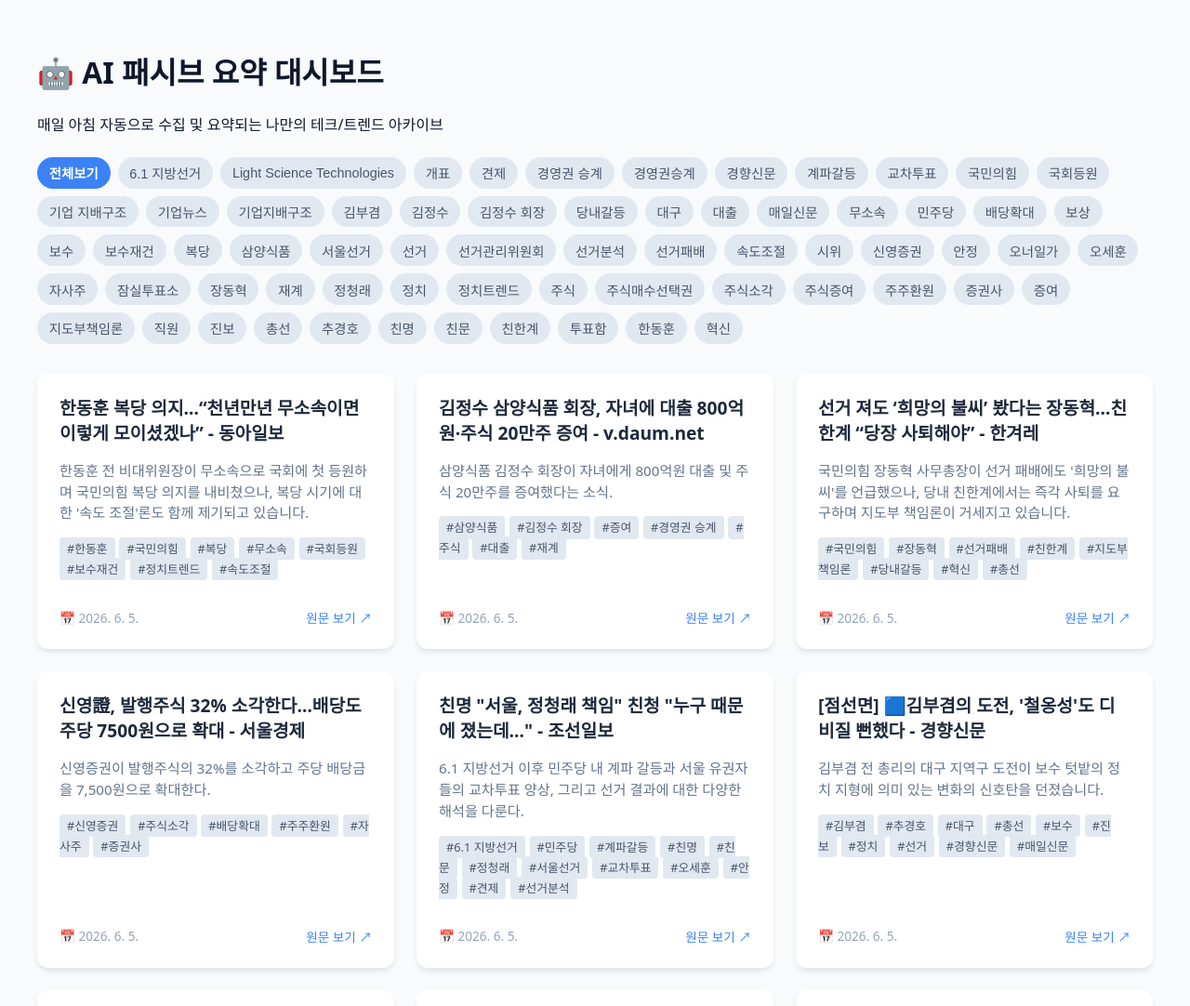
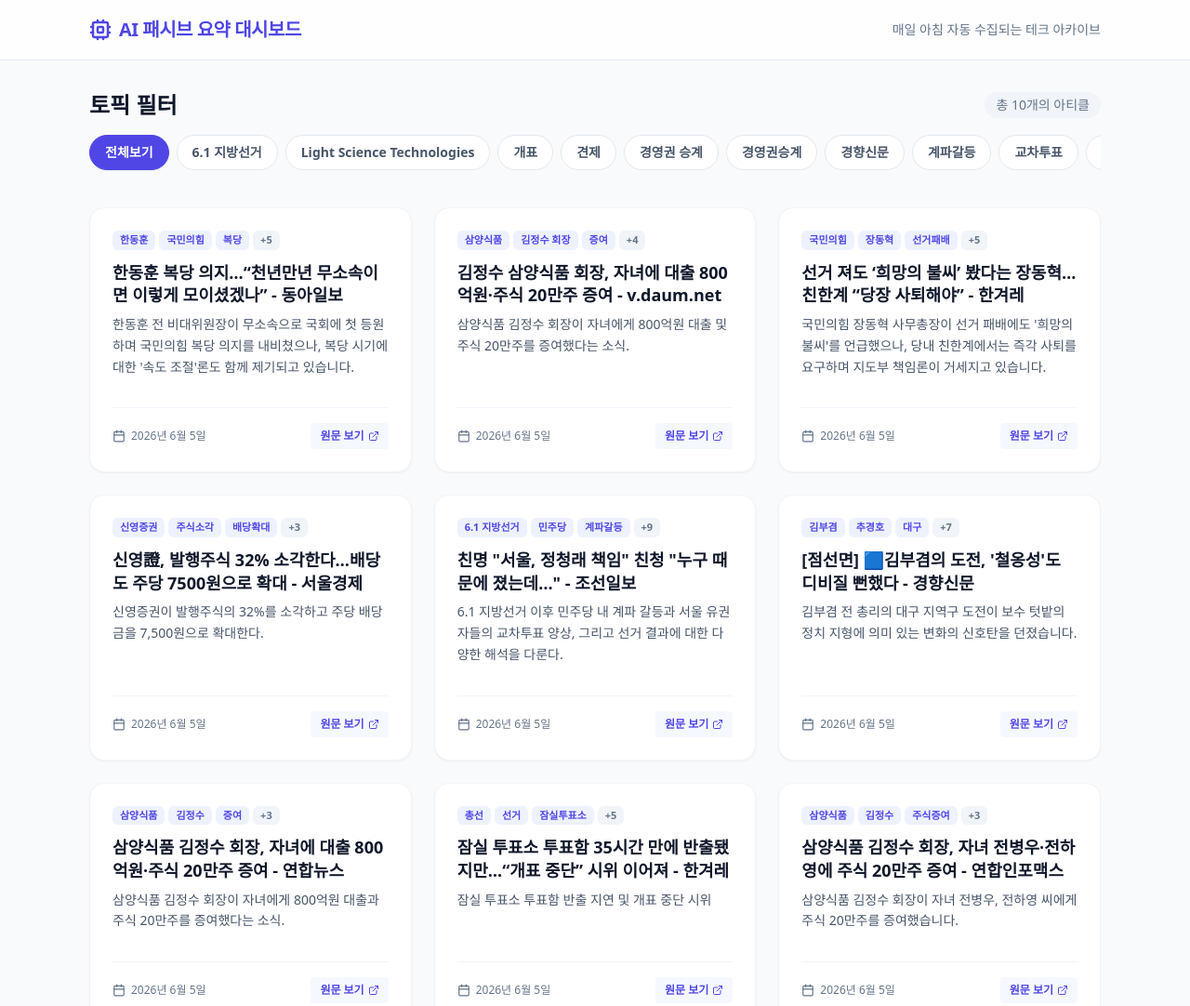
Before and after one commit to sdavids5889/stock_dashboard, an Astro site: page / in a window 1280 px wide. Shown: the top 1082 px of the page at 93% size. Built offline with nearby package versions, Linux system fonts and the light colour scheme; Astro itself is replaced by a stand-in of ours; a web font is replaced by a local one.

Commit message:
대시보드 디자인 및 코드 변경

```diff
--- a/src/pages/index.astro
+++ b/src/pages/index.astro
@@ -10,7 +10,9 @@ const sortedPosts = allPosts.sort((a, b) => b.data.pubDate.valueOf() - a.data.pu
 // 모든 고유 태그 수집 및 정렬
 const allTags = new Set<string>();
 sortedPosts.forEach(post => {
-  post.data.tags.forEach(tag => allTags.add(tag));
+  if(post.data.tags) {
+      post.data.tags.forEach((tag: string) => allTags.add(tag));
+  }
 });
 const uniqueTags = Array.from(allTags).sort();
 ---
@@ -20,82 +22,167 @@ const uniqueTags = Array.from(allTags).sort();
     <meta charset="utf-8" />
     <meta name="viewport" content="width=device-width, initial-scale=1.0" />
     <title>AI 정보 수집 요약 대시보드</title>
+    <!-- Tailwind CSS CDN for Astro runtime styling (실제 프로덕션에서는 Astro 내장 Tailwind 통합 사용 권장) -->
+    <script src="https://cdn.tailwindcss.com"></script>
     <style>
-      body { font-family: system-ui, sans-serif; background: #f8fafc; color: #0f172a; max-width: 1200px; margin: 0 auto; padding: 2rem; }
-      .grid { display: grid; grid-template-columns: repeat(auto-fill, minmax(300px, 1fr)); gap: 1.5rem; margin-top: 2rem; }
-      .card { background: white; padding: 1.5rem; border-radius: 12px; box-shadow: 0 4px 6px -1px rgb(0 0 0 / 0.1); display: flex; flex-direction: column; justify-content: space-between; transition: transform 0.2s, opacity 0.3s ease-in-out, max-height 0.3s ease-in-out, padding 0.3s ease-in-out, margin 0.3s ease-in-out; overflow: hidden; }
-      .card:hover { transform: translateY(-4px); }
-      .card.hidden { opacity: 0; max-height: 0; padding-top: 0; padding-bottom: 0; margin-top: 0; margin-bottom: 0; transform: translateY(-10px); pointer-events: none; }
-      .title { font-size: 1.2rem; font-weight: bold; margin: 0 0 0.5rem 0; color: #1e293b; line-height: 1.4; }
-      .desc { font-size: 0.95rem; color: #64748b; line-height: 1.5; flex-grow: 1; display: -webkit-box; -webkit-line-clamp: 3; -webkit-box-orient: vertical; overflow: hidden; }
-      .meta { font-size: 0.85rem; color: #94a3b8; margin-top: 1rem; display: flex; justify-content: space-between; align-items: center; }
-      .tag { background: #e2e8f0; padding: 0.2rem 0.5rem; border-radius: 4px; font-size: 0.8rem; margin-right: 0.3rem; color: #475569; }
-      .filter-bar { display: flex; flex-wrap: wrap; gap: 0.5rem; margin-top: 1.5rem; margin-bottom: 1.5rem; }
-      .filter-tag { background: #e2e8f0; padding: 0.4rem 0.8rem; border-radius: 20px; font-size: 0.9rem; cursor: pointer; transition: all 0.2s ease-in-out; color: #475569; border: none; }
-      .filter-tag:hover { background: #cbd5e1; }
-      .filter-tag.active { background: #3b82f6; color: white; font-weight: bold; }
+      @import url('https://fonts.googleapis.com/css2?family=Pretendard:wght@400;500;600;700&display=swap');
+      body {
+        font-family: 'Pretendard', system-ui, sans-serif;
+      }
+      .card-item {
+        transition: all 0.4s cubic-bezier(0.4, 0, 0.2, 1);
+      }
+      .card-hidden {
+        opacity: 0;
+        transform: scale(0.95);
+        position: absolute; /* 레이아웃에서 완전히 빼기 위해 */
+        visibility: hidden;
+        pointer-events: none;
+      }
+      .hide-scrollbar::-webkit-scrollbar {
+        display: none;
+      }
+      .hide-scrollbar {
+        -ms-overflow-style: none;  /* IE and Edge */
+        scrollbar-width: none;  /* Firefox */
+      }
     </style>
   </head>
-  <body>
-    <header>
-      <h1>🤖 AI 패시브 요약 대시보드</h1>
-      <p>매일 아침 자동으로 수집 및 요약되는 나만의 테크/트렌드 아카이브</p>
+  <body class="bg-slate-50 text-slate-800 min-h-screen selection:bg-indigo-100">
+
+    <header class="sticky top-0 z-10 bg-white/80 backdrop-blur-md border-b border-slate-200">
+      <div class="max-w-6xl mx-auto px-4 sm:px-6 lg:px-8 h-16 flex items-center justify-between">
+        <div class="flex items-center gap-2 text-indigo-600">
+          <svg xmlns="http://www.w3.org/2000/svg" width="24" height="24" viewBox="0 0 24 24" fill="none" stroke="currentColor" stroke-width="2.5" stroke-linecap="round" stroke-linejoin="round">
+            <rect width="16" height="16" x="4" y="4" rx="2"></rect>
+            <rect width="6" height="6" x="9" y="9" rx="1"></rect>
+            <path d="M15 2v2"></path>
+            <path d="M15 20v2"></path>
+            <path d="M2 15h2"></path>
+            <path d="M2 9h2"></path>
+            <path d="M20 15h2"></path>
+            <path d="M20 9h2"></path>
+            <path d="M9 2v2"></path>
+            <path d="M9 20v2"></path>
+          </svg>
+          <h1 class="text-xl font-bold tracking-tight">AI 패시브 요약 대시보드</h1>
+        </div>
+        <div class="text-sm text-slate-500 font-medium hidden sm:block">
+          매일 아침 자동 수집되는 테크 아카이브
+        </div>
+      </div>
     </header>
 
-    <nav class="filter-bar" aria-label="태그 필터">
-      <button class="filter-tag active" data-tag="all">전체보기</button>
+    <main class="max-w-6xl mx-auto px-4 sm:px-6 lg:px-8 py-8">
+
+      <div class="mb-8">
+        <div class="flex items-center justify-between mb-4">
+          <h2 class="text-2xl font-bold text-slate-900">토픽 필터</h2>
+          <span class="text-sm text-slate-500 font-medium bg-slate-100 px-3 py-1 rounded-full">총 {sortedPosts.length}개의 아티클</span>
+        </div>
+
+        <nav class="flex overflow-x-auto hide-scrollbar gap-2 pb-2" aria-label="태그 필터">
+          <button class="filter-tag active shrink-0 px-4 py-2 rounded-full text-sm font-semibold transition-all border shadow-sm bg-indigo-600 border-indigo-600 text-white" data-tag="all">
+            전체보기
+          </button>
           {uniqueTags.map(tag => (
-        <button class="filter-tag" data-tag={tag}>{tag}</button>
+            <button class="filter-tag shrink-0 px-4 py-2 rounded-full text-sm font-semibold transition-all border bg-white border-slate-200 text-slate-600 hover:border-indigo-300 hover:bg-slate-50" data-tag={tag}>
+              {tag}
+            </button>
           ))}
         </nav>
+      </div>
 
-    <main class="grid">
+      <div class="relative min-h-[400px]">
         {sortedPosts.length === 0 ? (
-        <p style="grid-column: 1/-1; text-align: center; color: #94a3b8; padding: 3rem;">아직 수집된 데이터가 없습니다. GitHub Actions를 가동해 보세요!</p>
+          <div class="flex flex-col items-center justify-center py-20 text-slate-400 bg-white rounded-3xl border border-slate-100 border-dashed">
+            <svg xmlns="http://www.w3.org/2000/svg" width="48" height="48" viewBox="0 0 24 24" fill="none" stroke="currentColor" stroke-width="2" stroke-linecap="round" stroke-linejoin="round" class="mb-4 opacity-30"><path d="M21 15v4a2 2 0 0 1-2 2H5a2 2 0 0 1-2-2v-4"></path><polyline points="17 8 12 3 7 8"></polyline><line x1="12" x2="12" y1="3" y2="15"></line></svg>
+            <p class="font-medium text-lg">아직 수집된 데이터가 없습니다.</p>
+            <p class="text-sm mt-1 opacity-80">GitHub Actions를 가동해 데이터를 수집해 보세요!</p>
+          </div>
         ) : (
-        sortedPosts.map(post => (
-          <article class="card">
+          <div class="grid grid-cols-1 md:grid-cols-2 lg:grid-cols-3 gap-6 auto-rows-max w-full" id="article-grid">
+            {sortedPosts.map(post => (
+              <article class="card-item group bg-white rounded-2xl p-6 border border-slate-100 shadow-sm hover:shadow-md hover:border-indigo-100 transition-all duration-300 flex flex-col justify-between h-full" data-tags={post.data.tags?.join(',') || ''}>
                 <div>
-              <h2 class="title">
-                <a href={`/blog/${post.slug}`} style="text-decoration: none; color: inherit;">{post.data.title}</a>
-              </h2>
-              <p class="desc">{post.data.description}</p>
-              <div style="margin-top: 0.5rem; margin-bottom: 1rem;">
-                {post.data.tags.map((tag: string) => <span class="tag">#{tag}</span>)}
+                  <div class="flex items-center justify-between mb-3">
+                    <div class="flex flex-wrap gap-1">
+                      {post.data.tags?.slice(0, 3).map((tag: string) => (
+                        <span class="text-[11px] font-semibold text-indigo-600 bg-indigo-50 px-2 py-0.5 rounded-md">
+                          {tag}
+                        </span>
+                      ))}
+                      {post.data.tags?.length > 3 && (
+                        <span class="text-[11px] font-semibold text-slate-500 bg-slate-100 px-2 py-0.5 rounded-md">
+                          +{post.data.tags.length - 3}
+                        </span>
+                      )}
                     </div>
                   </div>
-            <div class="meta">
-              <span>📅 {post.data.pubDate.toLocaleDateString('ko-KR')}</span>
-              <a href={post.data.sourceUrl} target="_blank" rel="noopener noreferrer" style="color: #3b82f6; text-decoration: none; font-weight: 500;">원문 보기 ↗</a>
+                  <h3 class="text-lg font-bold text-slate-900 mb-2 group-hover:text-indigo-600 transition-colors line-clamp-2 leading-snug">
+                    <a href={`/blog/${post.slug}`} class="focus:outline-none">
+                      {/* 카드 전체 클릭을 위한 absolute 요소 */}
+                      <span class="absolute inset-0" aria-hidden="true"></span>
+                      {post.data.title}
+                    </a>
+                  </h3>
+                  <p class="text-slate-600 text-sm mb-4 line-clamp-3 leading-relaxed">
+                    {post.data.description}
+                  </p>
+                </div>
+
+                <div class="flex items-center justify-between mt-4 pt-4 border-t border-slate-100 z-10 relative">
+                  <div class="flex items-center text-xs font-medium text-slate-500">
+                    <svg xmlns="http://www.w3.org/2000/svg" width="14" height="14" viewBox="0 0 24 24" fill="none" stroke="currentColor" stroke-width="2" stroke-linecap="round" stroke-linejoin="round" class="mr-1.5"><rect width="18" height="18" x="3" y="4" rx="2" ry="2"></rect><line x1="16" x2="16" y1="2" y2="6"></line><line x1="8" x2="8" y1="2" y2="6"></line><line x1="3" x2="21" y1="10" y2="10"></line></svg>
+                    {post.data.pubDate.toLocaleDateString('ko-KR', { year: 'numeric', month: 'long', day: 'numeric' })}
+                  </div>
+                  <a href={post.data.sourceUrl} target="_blank" rel="noopener noreferrer" class="flex items-center text-xs font-semibold text-indigo-600 hover:text-indigo-800 transition-colors bg-indigo-50/50 px-2.5 py-1.5 rounded hover:bg-indigo-100">
+                    원문 보기
+                    <svg xmlns="http://www.w3.org/2000/svg" width="12" height="12" viewBox="0 0 24 24" fill="none" stroke="currentColor" stroke-width="2" stroke-linecap="round" stroke-linejoin="round" class="ml-1"><path d="M18 13v6a2 2 0 0 1-2 2H5a2 2 0 0 1-2-2V8a2 2 0 0 1 2-2h6"></path><polyline points="15 3 21 3 21 9"></polyline><line x1="10" x2="21" y1="14" y2="3"></line></svg>
+                  </a>
                 </div>
               </article>
-        ))
+            ))}
+          </div>
         )}
+      </div>
     </main>
 
     <script is:inline>
       document.addEventListener('DOMContentLoaded', () => {
         const filterButtons = document.querySelectorAll('.filter-tag');
-        const articleCards = document.querySelectorAll('.card');
+        const articleCards = document.querySelectorAll('.card-item');
 
         filterButtons.forEach(button => {
           button.addEventListener('click', (event) => {
-            const selectedTag = event.target.dataset.tag;
+            const selectedTag = event.currentTarget.dataset.tag;
 
-            // 모든 버튼의 active 클래스를 제거하고 클릭된 버튼에 추가
-            filterButtons.forEach(btn => btn.classList.remove('active'));
-            event.target.classList.add('active');
+            // 버튼 스타일 토글
+            filterButtons.forEach(btn => {
+              btn.classList.remove('bg-indigo-600', 'text-white', 'shadow-sm', 'border-indigo-600');
+              btn.classList.add('bg-white', 'text-slate-600', 'border-slate-200');
+            });
 
+            event.currentTarget.classList.remove('bg-white', 'text-slate-600', 'border-slate-200');
+            event.currentTarget.classList.add('bg-indigo-600', 'text-white', 'shadow-sm', 'border-indigo-600');
+
+            // 카드 필터링 (Absolute & scale 로직을 사용한 부드러운 전환)
             articleCards.forEach(card => {
-              const tagsContainer = card.querySelector('div[style*="margin-top: 0.5rem; margin-bottom: 1rem;"]');
-              if (tagsContainer) {
-                const cardTags = Array.from(tagsContainer.querySelectorAll('.tag')).map(tagSpan => tagSpan.textContent.replace('#', ''));
+              // Astro 렌더링 시 data-tags 어트리뷰트에 콤마로 구분된 태그를 넣었음
+              const cardTagsStr = card.dataset.tags || '';
+              const cardTags = cardTagsStr.split(',');
 
               if (selectedTag === 'all' || cardTags.includes(selectedTag)) {
-                  card.classList.remove('hidden');
+                // 보여주기
+                card.classList.remove('card-hidden');
+                // absolute를 풀어 다시 그리드 흐름에 넣기 위함. 약간의 딜레이 후 복구.
+                setTimeout(() => {
+                  card.style.position = 'relative';
+                }, 10);
               } else {
-                  card.classList.add('hidden');
-                }
+                // 숨기기
+                card.style.position = 'absolute';
+                card.classList.add('card-hidden');
               }
             });
           });
```
Lines whose indentation alone changed are shown as unchanged.
